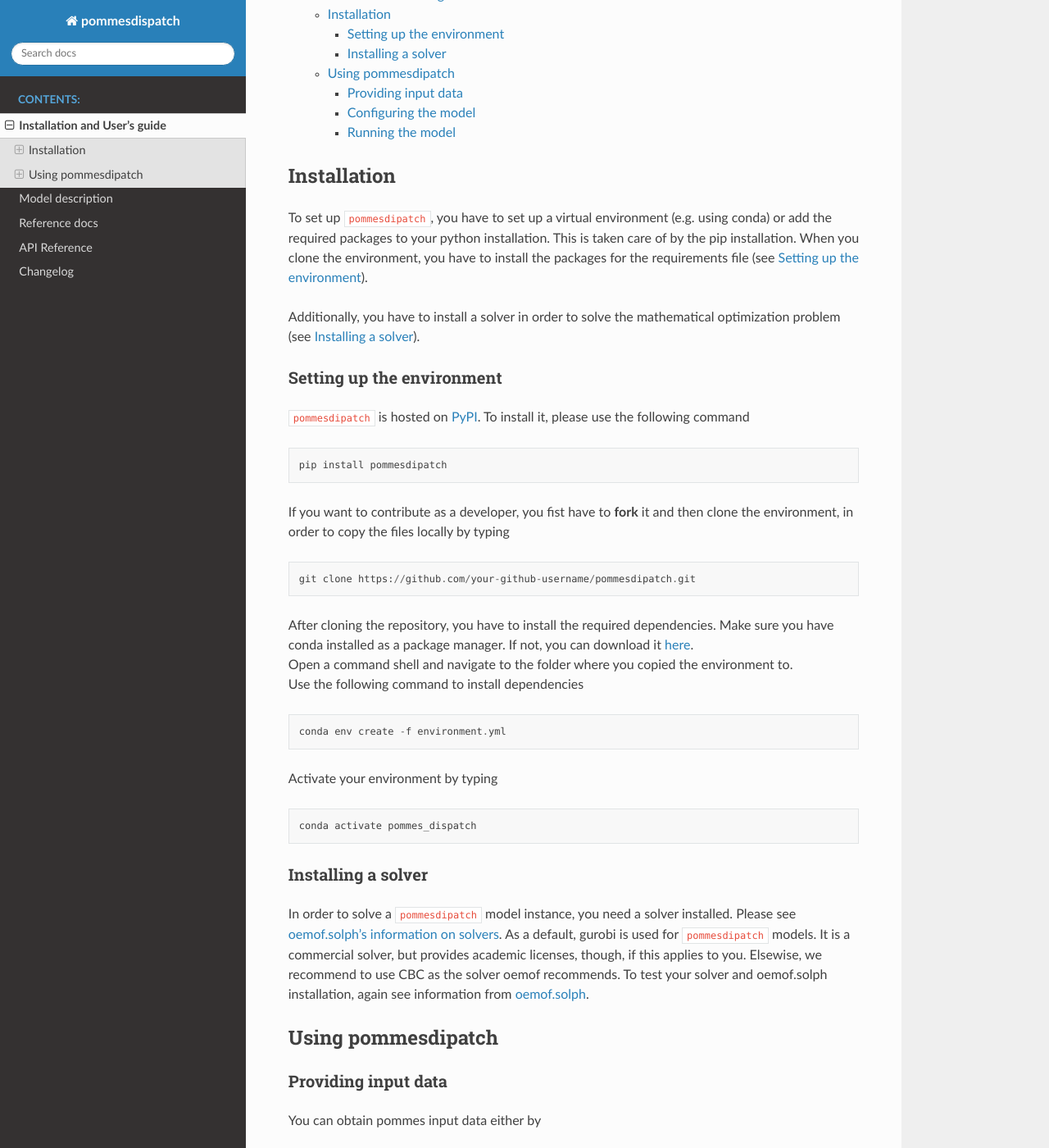
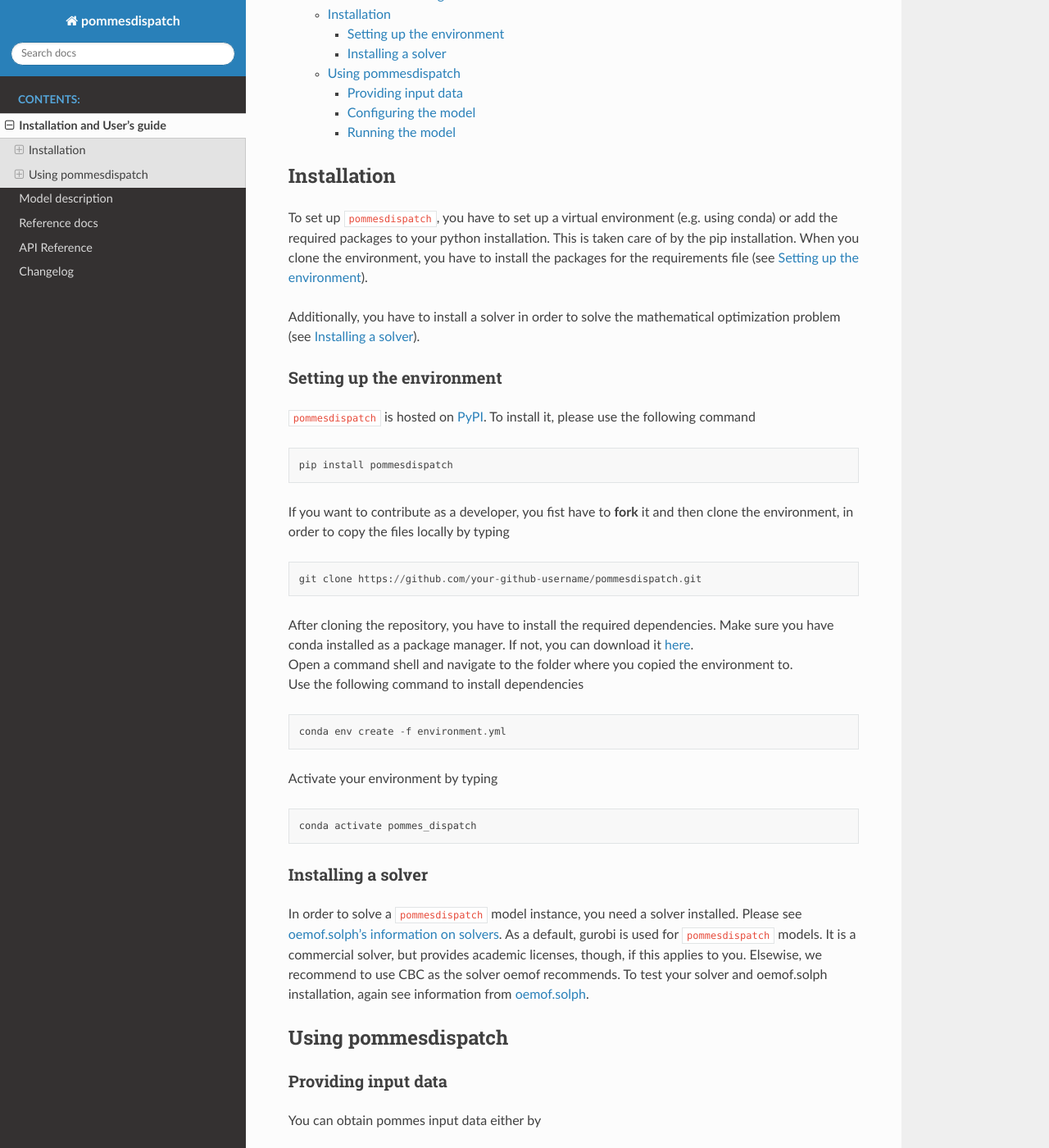
Before and after one commit to pommes-public/pommesdispatch, a Sphinx documentation site: the page built from docs/usage.rst, in a window 1280 px wide and 1400 px high, scrolled down 214 px. Shown: the whole window at 82% size. Built offline with Sphinx 7.4.7 and the Read the Docs theme 2.0.0, drawn with Linux system fonts in a browser that asks for light colours.

Commit message:
Fix typo

```diff
--- a/docs/changelog.rst
+++ b/docs/changelog.rst
@@ -21,7 +21,7 @@
 v0.0.1 (2021-08-05)
 -------------------
 
-Initial release of ``pommesdipatch``
+Initial release of ``pommesdispatch``
 
 Welcome to the *POMMES* cosmos!
 
@@ -29,10 +29,10 @@
 
 Features:
 
-* ``pommesdipatch`` is the **dispatch** variant of *POMMES* that allows
+* ``pommesdispatch`` is the **dispatch** variant of *POMMES* that allows
   to simulate dispatch decisions and power prices for Germany
   in hourly resolution for one year (or shorter time frames).
-* ``pommesdipatch`` allows for negative power prices
+* ``pommesdispatch`` allows for negative power prices
   due to its in-depth representation of renewable plants in the market premium scheme.
 * Consistent input data sets for *POMMES* models can be obtained from
   `pommesdata <https://github.com/pommes-public/pommesdata>`_,
--- a/docs/index.rst
+++ b/docs/index.rst
@@ -1,12 +1,12 @@
-.. pommesdipatch documentation master file
+.. pommesdispatch documentation master file
 
-Welcome to pommesdipatch's documentation!
+Welcome to pommesdispatch's documentation!
 ===========================================
 
 **A bottom-up fundamental power market model
 for the German electricity sector**
 
-This is the documentation of pommesdipatch, the dispatch variant of the
+This is the documentation of pommesdispatch, the dispatch variant of the
 fundamental power market model *POMMES* (**PO**\wer
 **M**\arket **M**\odel of **E**\nergy and re **S**\ources).
 
--- a/docs/model.rst
+++ b/docs/model.rst
@@ -10,7 +10,7 @@
 
 Overview
 ++++++++
-The **dispatch variant** of the power market model *POMMES* ``pommesdipatch``
+The **dispatch variant** of the power market model *POMMES* ``pommesdispatch``
 enables the user to simulate the **dispatch of backup power plants,
 storages as well as demand response units for the Federal Republic of Germany**
 for an arbitrary year or timeframe between 2017 and 2030.
@@ -133,7 +133,7 @@
 
 Technical background
 ++++++++++++++++++++
-``pommesdipatch`` builds on the framework `oemof.solph <https://github.com/oemof/oemof-solph>`_
+``pommesdispatch`` builds on the framework `oemof.solph <https://github.com/oemof/oemof-solph>`_
 which allows to model energy systems in a graph-based representation
 with the underlying mathematical constraints and objective function terms
 implemented in `pyomo <https://pyomo.readthedocs.io/en/stable/>`_.
@@ -177,7 +177,7 @@
 
 The model results are then obtained by concatenating the results for the individual
 time slices. There is a rolling horizon implementation integrated as an
-alternative to a perfect foresight simulation in ``pommesdipatch``, see
+alternative to a perfect foresight simulation in ``pommesdispatch``, see
 :ref:`using`.
 
 .. _characteristics:
--- a/docs/reference.rst
+++ b/docs/reference.rst
@@ -3,17 +3,17 @@
 
 .. contents::
 
-pommesdipatch.model
+pommesdispatch.model
 ---------------------
-The ``pommesdipatch.model`` package contains the actual model which
+The ``pommesdispatch.model`` package contains the actual model which
 is a single file ``dispatch_model.py`` that can be run in a python editor.
 For usage please see :ref:`using`.
 
-pommesdipatch.model_funcs
+pommesdispatch.model_funcs
 ---------------------------
-The ``pommesdipatch.model_funcs`` package contains a collection of functions,
+The ``pommesdispatch.model_funcs`` package contains a collection of functions,
 classes and methods that are needed to run a dispatch model in
-``pommesdipatch.model.dispatch_model.py``.
+``pommesdispatch.model.dispatch_model.py``.
 
 Modules
 +++++++
--- a/docs/usage.rst
+++ b/docs/usage.rst
@@ -6,7 +6,7 @@
 
 Installation
 ------------
-To set up ``pommesdipatch``, you have to set up a virtual environment
+To set up ``pommesdispatch``, you have to set up a virtual environment
 (e.g. using conda) or add the required packages to your python installation.
 This is taken care of by the pip installation. When you clone the environment,
 you have to install the packages for the requirements file (see :ref:`setup`).
@@ -18,12 +18,12 @@
 
 Setting up the environment
 ++++++++++++++++++++++++++
-``pommesdipatch`` is hosted on `PyPI <https://pypi.org/>`_.
+``pommesdispatch`` is hosted on `PyPI <https://pypi.org/>`_.
 To install it, please use the following command
 
 .. code::
 
-    pip install pommesdipatch
+    pip install pommesdispatch
 
 
 If you want to contribute as a developer, you fist have to **fork** it and then
@@ -31,7 +31,7 @@
 
 .. code::
 
-    git clone https://github.com/your-github-username/pommesdipatch.git
+    git clone https://github.com/your-github-username/pommesdispatch.git
 
 | After cloning the repository, you have to install the required dependencies.
  Make sure you have conda installed as a package manager.
@@ -54,11 +54,11 @@
 
 Installing a solver
 +++++++++++++++++++
-In order to solve a ``pommesdipatch`` model instance,
+In order to solve a ``pommesdispatch`` model instance,
 you need a solver installed.
 Please see
 `oemof.solph's information on solvers <https://github.com/oemof/oemof-solph#installing-a-solver>`_.
-As a default, gurobi is used for ``pommesdipatch`` models.
+As a default, gurobi is used for ``pommesdispatch`` models.
 It is a commercial solver, but provides academic licenses, though,
 if this applies to you. Elsewise, we recommend to use CBC
 as the solver oemof recommends. To test your solver
@@ -68,7 +68,7 @@
 
 .. _using:
 
-Using pommesdipatch
+Using pommesdispatch
 ---------------------
 
 Providing input data
```
Also changed, not shown: README.md (+11 -11 lines), 1 other file.
